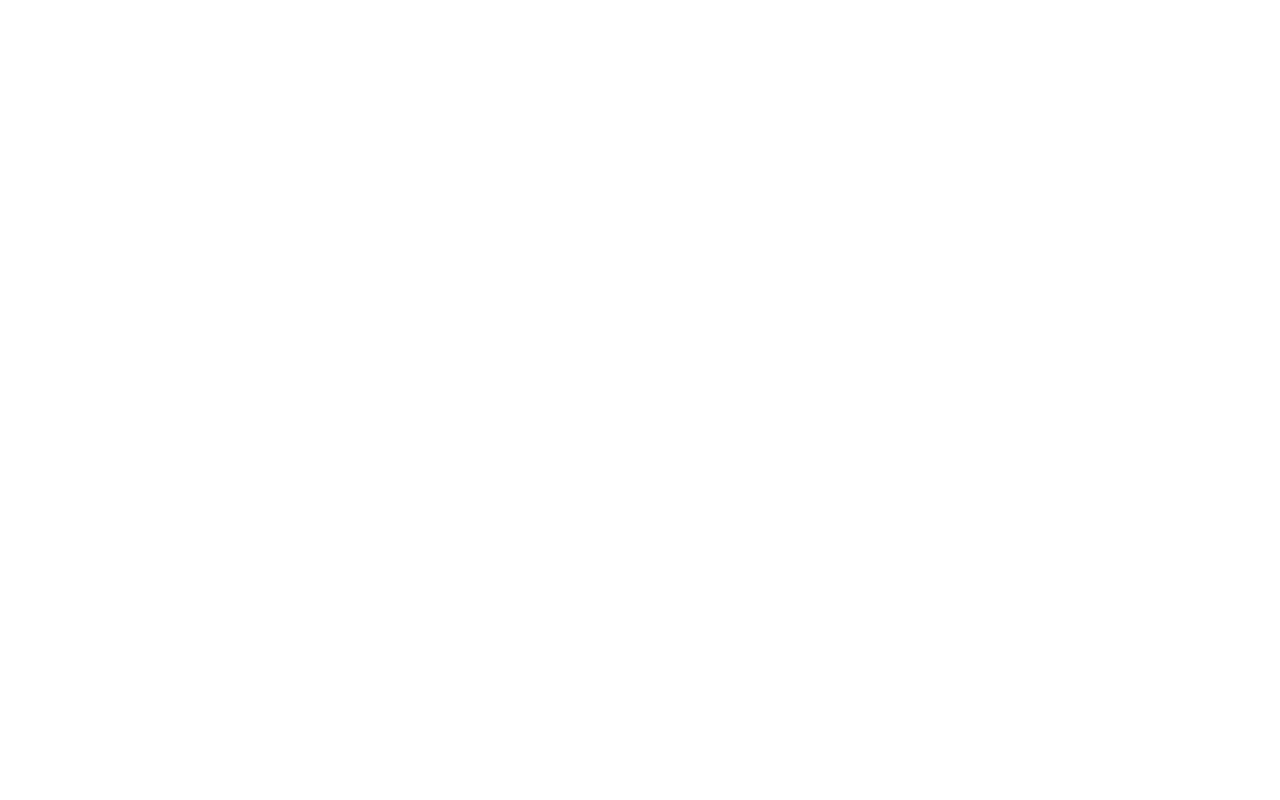
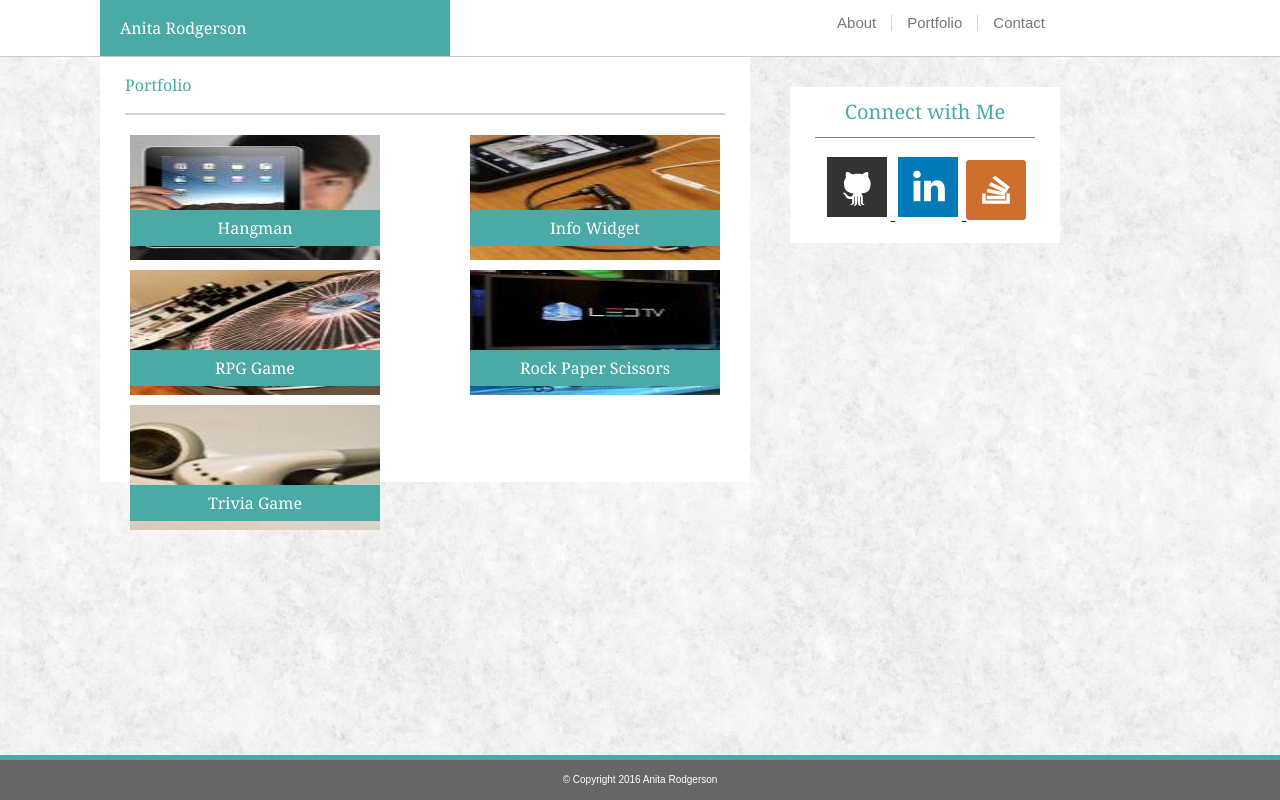
Before and after one commit to arodg/Basic-Portfolio, a plain HTML site: page portfolio.html in a window 1280 px wide. Drawn offline with Linux system fonts and the light colour scheme; files that its build step writes are made by us from their sources.

Commit message:
css file almost complete

```diff
--- a/assets/css/style.css
+++ b/assets/css/style.css
@@ -1,17 +1,7 @@
+
+/* Header, Aside, Footer same for all 3 pages*/
 * {
 	box-sizing: border-box;
-}
-
-.clearfix::after {
-    content: "";
-    clear: both;
-    display: table;
-}
-
-.width {
-    position: relative;
-    left: 100px;
-    width: 960px;
 }
 
 body {
@@ -21,11 +11,20 @@ body {
     background-image: url('../../assets/images/fresh_snow.png');
 }
 
+/* there are 2 sections in header, h1 and navigation bar */
 header {
     margin: 0px;
     height: auto;
     background-color: #ffffff;
     border-bottom: 1px solid #cccccc;
+}
+
+/* h1 and navigation area fit in width of 960px, total header extends across */
+/* width class for main content area, not total header */
+.width {
+    position: relative;
+    left: 100px;
+    width: 960px;
 }
 
 header h1 {
@@ -44,6 +43,7 @@ nav {
     float: right;
 }
 
+/* nav bar floated right, nav li items floated left to be in correct order*/
 nav li {
     float: left;
     list-style-type: none;
@@ -61,7 +61,53 @@ nav li a {
     text-decoration: none;
 }
 
+/* clearfix to clear floats from h1 and nav bar */
+.clearfix::after {
+    content: "";
+    clear: both;
+    display: table;
+}
 
+
+/* ASIDE section same for all 3 pages, includes h2, links*/
+aside {
+    float: right;
+    margin: 30px 0px;
+    width: 270px;
+    text-align: center;
+    background-color: #ffffff;
+}
+
+aside h2 {
+    margin: 0px 25px;
+    padding: 15px 0px;
+    color: #4aaaa5;
+    font-family: 'Georgia', Times, Times New Roman, serif;
+    font-size: 20px;
+    text-align: center;
+    border-bottom: 1px solid gray;
+}
+
+.links {
+    padding: 15px 15px 20px 15px;
+}
+
+
+/* sticky FOOTER at bottom of all 3 pages */
+footer {
+    position: fixed;
+    bottom: 0;
+    padding: 15px;
+    width: 100%;
+    font-size: 10px;
+    color: white;
+    text-align: center;
+    background-color: #666666;
+    border-top: 5px solid #4aaaa5;
+}
+
+
+/* main section of ABOUT page, includes h1, img, p */
 article {
     float: left;
     margin: 30px 0px;
@@ -88,6 +134,8 @@ article p {
     line-height: 2;
 }
 
+
+/* main section of CONTACT page, includes form, input */
 form {
     margin: 20px 25px;
 }
@@ -109,36 +157,108 @@ input[type=submit] {
     cursor: pointer;
 }
 
-aside {
-    float: right;
-    margin: 30px 0px;
-    width: 270px;
-    text-align: center;
+
+/* main section of PORTFOLIO page, includes gallery images, image headings*/
+.galleryimages {
+    float: left;
+    margin: 0px;
+    height: 425px;
+    width: 650px;
     background-color: #ffffff;
 }
 
-aside h2 {
-    margin: 0px 25px;
-    padding: 15px 0px;
-    color: #4aaaa5;
-    font-family: 'Georgia', Times, Times New Roman, serif;
-    font-size: 20px;
-    text-align: center;
-    border-bottom: 1px solid gray;
+h3 {
+     margin: 0px;
+     padding: 10px;
+     width: 250px;
+     font-family: 'Georgia', Times, Times New Roman, serif;
+     color: white;
+     text-align: center;
+     background-color: #4aaaa5;
 }
 
-.links {
-    padding: 15px 15px 20px 15px;
+/* each image and corresponding header positioned separately */
+.topleft {
+    position: relative;
+}
+.topleft img {
+    position: absolute;
+    top: 20px;
+    left: 30px;
+    padding: 0px;
+    height: 125px;
+    width: 250px;
+}
+.topleft h3 {
+    position: absolute;
+    top: 95px;
+    left: 30px;
 }
 
-footer {
-    position: fixed;
-    bottom: 0;
-    padding: 20px;
-    width: 100%;
-    font-size: 10px;
-    color: white;
-    text-align: center;
-    background-color: #666666;
-    border-top: 5px solid #4aaaa5;
+.middleleft {
+    position: relative;
 }
+.middleleft img {
+    position: absolute;
+    top: 155px;
+    left: 30px;
+    padding: 0px;
+    height: 125px;
+    width: 250px;
+}
+.middleleft h3 {
+    position: absolute;
+    top: 235px;
+    left: 30px;
+}
+
+.bottomleft {
+    position: relative;
+}
+.bottomleft img {
+    position: absolute;
+    top: 290px;
+    left: 30px;
+    padding: 0px;
+    height: 125px;
+    width: 250px;
+}
+.bottomleft h3 {
+    position: absolute;
+    top: 370px;
+    left: 30px;
+}
+
+.topright {
+    position: relative;
+}
+.topright img {
+    position: absolute;
+    top: 20px;
+    right: 30px;
+    padding: 0px;
+    height: 125px;
+    width: 250px;
+}
+.topright h3 {
+    position: absolute;
+    top: 95px;
+    right: 30px;
+}
+
+.middleright {
+    position: relative;
+}
+.middleright img {
+    position: absolute;
+    top: 155px;
+    right: 30px;
+    padding: 0px;
+    height: 125px;
+    width: 250px;
+}
+.middleright h3 {
+    position: absolute;
+    top: 235px;
+    right: 30px;
+}
--- a/portfolio.html
+++ b/portfolio.html
@@ -0,0 +1,79 @@
+<!DOCTYPE html>
+<html lang="en">
+
+<head>
+	<meta charset="utf-8">
+	<link rel="stylesheet" type="text/css" href="reset.css">
+	<link rel="stylesheet" type="text/css" href="assets/css/style.css">
+	<title>Basic Portfolio</title>
+</head>
+
+<body>
+
+<header class="clearfix">
+<div class="width">
+	<h1>Anita Rodgerson</h1>
+	<nav>
+		<ul>
+			<li><a href="index.html">About</a></li>
+			<li><a href="portfolio.html">Portfolio</a></li>
+			<li><a href="contact.html">Contact</a></li>
+		</ul>
+	</nav>
+</div>
+</header>
+
+<div class="width">
+	<article class="galleryimages">
+		<h1>Portfolio</h1>
+
+		<div class="topleft">
+			<img src="assets/images/hangman.jpeg" alt="Hangman">
+			<h3>Hangman</h3>
+		</div>
+
+		<div class="middleleft">
+			<img src="assets/images/rpg.jpeg" alt="RPG Game">
+			<h3>RPG Game</h3>
+		</div>
+
+		<div class="bottomleft">
+			<img src="assets/images/trivia.jpeg" alt="Trivia Game">
+			<h3>Trivia Game</h3>
+		</div>
+
+		<div class="topright">
+			<img src="assets/images/info_widget.jpeg" alt="Info Widget">
+			<h3>Info Widget</h3>
+		</div>
+
+		<div class="middleright">
+			<img src="assets/images/rock_paper_scissors.jpeg" alt="Rock Paper Scissors">
+			<h3>Rock Paper Scissors</h3>
+		</div>
+	</article>
+
+	<aside>
+		<h2>Connect with Me</h2>
+		<div class="links">
+			<a href="https://github.com/arodg">
+				<img src="assets/images/github.svg" alt="Github">
+			</a>
+			<a href="https://www.linkedin.com/in/anita-rodgerson">
+				<img src="assets/images/linkedin.svg" alt="LinkedIn">
+			</a>
+			<a href="https://stackexchange.com/users/11710145/anita">
+				<img src="assets/images/stackoverflow.svg" alt="StackOverflow">
+			</a>
+		</div>
+	</aside>
+</div>
+
+
+<footer>
+		<p>&copy Copyright 2016 Anita Rodgerson</p>
+</footer>
+
+
+</body>
+</html>
```
Also changed, not shown: contact.html (+4 -4 lines), index.html (+8 -8 lines), assets/images/Stack.svg (deleted), assets/images/github.svg (renamed from assets/images/if_github_square_107105.svg), assets/images/hangman.jpeg (added), assets/images/info_widget.jpeg (added), assets/images/linkedin.svg (renamed from assets/images/if_linkedin_square_color_107091.svg), assets/images/rock_paper_scissors.jpeg (added), assets/images/rpg.jpeg (added), assets/images/trivia.jpeg (added), 2 other files.
